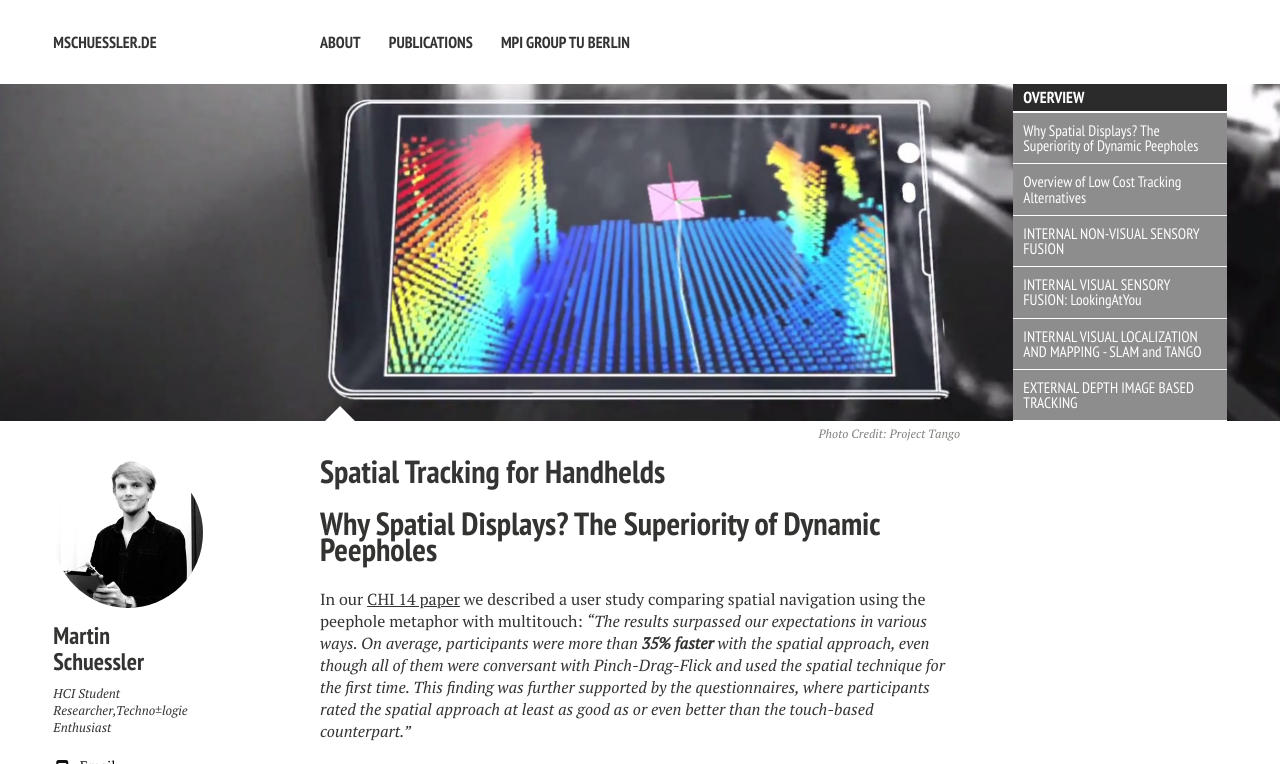
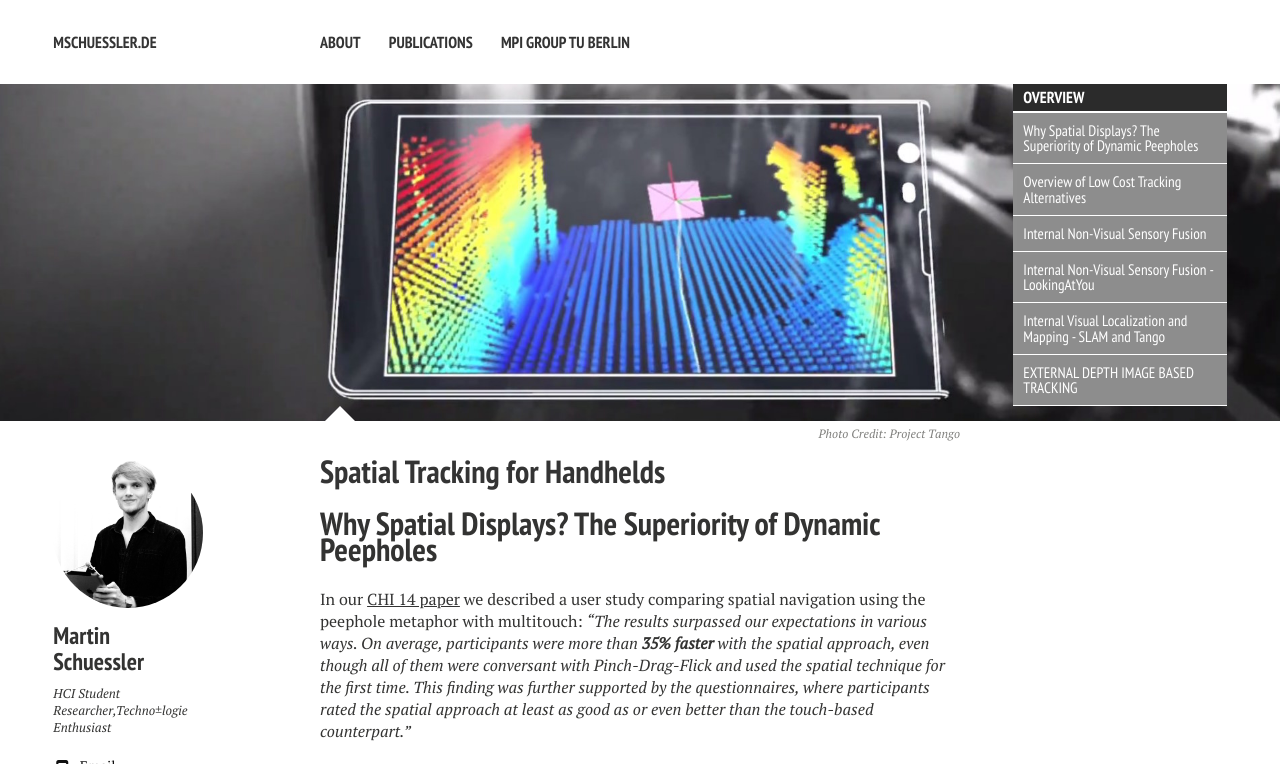
Before and after one commit to mschuessler/mschuessler.github.io, a Jekyll site: the page built from _posts/2014-11-27-SpatialTrackingForHandhelds.md, in a window 1280 px wide and 900 px high, cut to the strip 0-764 px from the top of the window. Built offline with Jekyll 4.4.1, drawn with Linux system fonts in a browser that asks for light colours; nearby versions of some CDN libraries; some of the changed text lies outside the part shown.

Commit message:
Formatting

```diff
--- a/_posts/2014-11-27-SpatialTrackingForHandhelds.md
+++ b/_posts/2014-11-27-SpatialTrackingForHandhelds.md
@@ -20,15 +20,6 @@ image:
 {:toc}
 </div>
 </section><!-- /#table-of-contents -->
-
-# Why Spatial Displays? The Superiority of Dynamic Peepholes
-<!---![spatial display](../images/movePhone.gif)-->
-
-In our [CHI 14 paper](../pub) we described a user study comparing spatial navigation using the peephole metaphor with multitouch:
-_"The results surpassed our expectations in various ways. On average, participants were more than **35% faster** with the spatial approach, even though all of them were conversant with Pinch-Drag-Flick and used the spatial technique for the first time. This finding was further supported by the questionnaires, where participants rated the spatial approach at least as good as or even better than the touch-based counterpart."_
-
-<iframe width="560" height="315" src="//www.youtube.com/embed/8sswFs62aqw?rel=0" frameborder="0" allowfullscreen></iframe>
-
 <!---
 #
 
@@ -39,6 +30,15 @@ _"The results surpassed our expectations in various ways. On average, participan
 | internal visual with IR  	|   	|   	|
 | external visual with IR  	| TangibleDisplaysForTheMasses, HuddleLamp  	|   	|
 -->
+# Why Spatial Displays? The Superiority of Dynamic Peepholes
+<!---![spatial display](../images/movePhone.gif)-->
+
+In our [CHI 14 paper](../pub) we described a user study comparing spatial navigation using the peephole metaphor with multitouch:
+_"The results surpassed our expectations in various ways. On average, participants were more than **35% faster** with the spatial approach, even though all of them were conversant with Pinch-Drag-Flick and used the spatial technique for the first time. This finding was further supported by the questionnaires, where participants rated the spatial approach at least as good as or even better than the touch-based counterpart."_
+
+<iframe width="560" height="315" src="//www.youtube.com/embed/8sswFs62aqw?rel=0" frameborder="0" allowfullscreen></iframe>
+
+
 
 # Overview of Low Cost Tracking Alternatives
 Ever since we showed our interactivity at CHI´14 and at the [IML Dresden](http://mt.inf.tu-dresden.de/en) Open Lab Days after ITS2014, inquisitive natures of various kinds have been looking at our OptiTrack System (priced at more than €10.000) and wondered: __"Is that really necessary?"__
@@ -47,7 +47,7 @@ Ever since we showed our interactivity at CHI´14 and at the [IML Dresden](http:
 I have been pointed to various projects, that people believed could replace the OptitrackSystem. So I decided to write this article to provide an overview of the suggestions and my thoughts about them.
 
 
-# INTERNAL NON-VISUAL SENSORY FUSION
+# Internal Non-Visual Sensory Fusion
 <iframe width="560" height="315" src="//www.youtube.com/embed/Fb1JwWkk1hI?rel=0" frameborder="0" allowfullscreen></iframe>
 One of our reviewers pointed out that the Samsung S3 had a tilt to zoom feature using the gyrosope - but if you think about it we need 6 DoF tracking and this is only 1 DoF. However if you have the acceleration and orientation of a device you can __theoretically__ determine its position over time.
 
@@ -55,21 +55,21 @@ One of our reviewers pointed out that the Samsung S3 had a tilt to zoom feature
 
 This Google Tech Talk (start at 23:08) on fusing data of the intrinsic sensors and integrating accelerometer data will introduce you to the main problems you are facing when integrating over noisy data. I am not aware that anyone was able to solve this yet.
 
-# INTERNAL VISUAL SENSORY FUSION: LookingAtYou
+# Internal Non-Visual Sensory Fusion - LookingAtYou
 <video width="420" height="315" controls="controls">
 <source src="http://research.microsoft.com/en-us/um/redmond/projects/lookingatyou/Video/LookingAtYou.mp4" type="video/mp4">
 </video>
 Microsoft research got very close to a solution. They built an image viewing application that adds face tracking to the input channel for sensory fusion.
 Still looking at the video we can identify two main problems here: inaccuracy and latency. These two issues will influence the user experience tremendously. In other words: __you loose that 35% when you use any of the above solutions.__
 
-# INTERNAL VISUAL LOCALIZATION AND MAPPING - SLAM and TANGO
+# Internal Visual Localization and Mapping - SLAM and Tango
 I believe that mobile 6DoF tracking will originate from computer vision research, more precisely the kind of CV research that is driven by the billon dollar research area of robotics. If you think about it Spatial Displays are by far not the only devices that need to be aware of their own location and rotation with in a reference frame. This is also a very fundamental question in robotics: robots constantly need to know what their environment looks like and where they are located within it.  This computational problem is called __SLAM__ _Simultaneous localization and mapping_. There have been amazing advances in that field, otherwise we would not have seen [self driving cars](http://en.wikipedia.org/wiki/Autonomous_car#2010s).
 
 The [LSD-SLAM algorithm developed by Computer Vision Group at TUM](http://vision.in.tum.de/research/lsdslam?redirect=1) (thx [Robert](http://www.rwalter.de) for the hint) even solves the SLAM problem using a __single camera, and runs on a smartphone__. However, I wonder what the accuracy would be like, compared to an OptiTrackSystem (send me an eMail if you know).
 
 <iframe width="560" height="315" src="//www.youtube.com/embed/GnuQzP3gty4?rel=0" frameborder="0" allowfullscreen></iframe>
 
-However the following project is the far most promising: [Project Tango](https://www.google.com/atap/projecttango/#project) by ATAP (Google). As experts in Computer Vision and Robotics are working on it, I am really exited about this project. And yet again, I wonder what the accuracy of the spatial localization will be like. I am convinced it takes quite a high accuracy to make the dynamic peephole metaphor work. It would be an interesting thing to find out how much exactly, wouldn't it?
+However the following project is the far most promising: __[Project Tango](https://www.google.com/atap/projecttango/#project)__ by ATAP (Google). As experts in Computer Vision and Robotics are working on it, I am really exited about this project. And yet again, I wonder what the accuracy of the spatial localization will be like. I am convinced it takes quite a high accuracy to make the dynamic peephole metaphor work. It would be an interesting thing to find out how much exactly, wouldn't it?
 
 <iframe width="560" height="315" src="//www.youtube.com/embed/44vppay5UDc?rel=0" frameborder="0" allowfullscreen></iframe>
 
```
